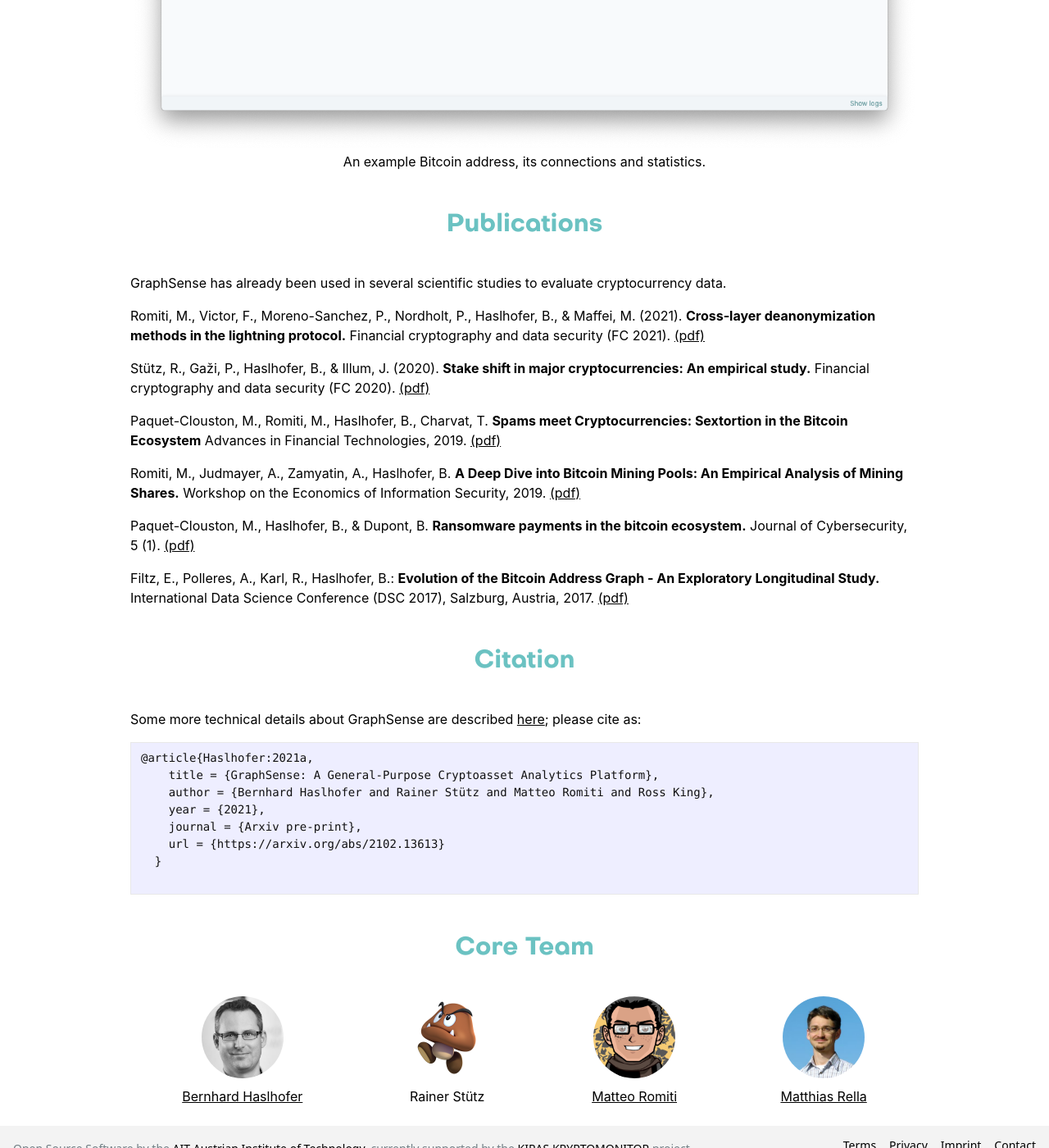
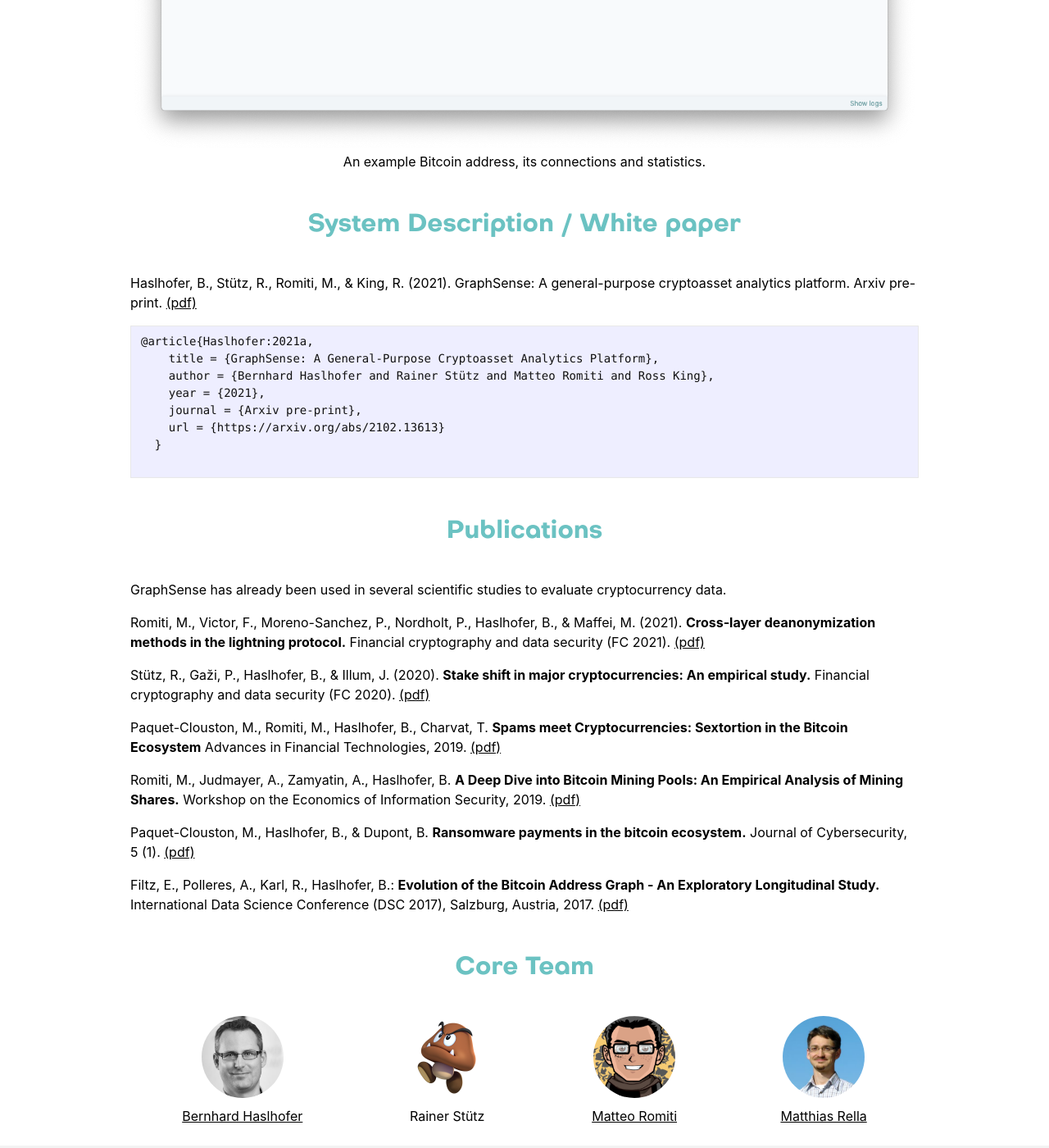
Before and after one commit to graphsense/graphsense.github.io, a Jekyll site: the page built from index.md, in a window 1280 px wide and 1400 px high, scrolled down 2711 px. Shown: the whole window at 82% size. Built offline with Jekyll 4.4.1, drawn with Linux system fonts in a browser that asks for light colours.

Commit message:
updated systems paper

```diff
--- a/index.md
+++ b/index.md
@@ -40,6 +40,24 @@
   <p class="text-center m-auto"><img class="w-100" src="{{ "/assets/img/GraphSense_0.4.1-screenshot_detail.png" | relative_url }}" alt="screenshot"></p><p class="text-center">An example Bitcoin address, its connections and statistics.</p>
 </div>
 
+## System Description / White paper
+
+<div class="container">
+
+  <p>Haslhofer, B., Stütz, R., Romiti, M., & King, R. (2021). GraphSense: A general-purpose cryptoasset analytics platform. Arxiv pre-print.
+  <a href="https://arxiv.org/abs/2102.13613">(pdf)</a></p>
+
+  <div class="highlighter-rouge"><div class="highlight"><pre class="highlight"><code>@article{Haslhofer:2021a,
+    title = {GraphSense: A General-Purpose Cryptoasset Analytics Platform},
+    author = {Bernhard Haslhofer and Rainer Stütz and Matteo Romiti and Ross King},
+    year = {2021},
+    journal = {Arxiv pre-print},
+    url = {https://arxiv.org/abs/2102.13613}
+  }
+  </code></pre></div></div>
+</div>
+
+
 ## Publications
 
 <div class="container">
@@ -73,22 +91,6 @@
   <a href="https://aic.ai.wu.ac.at/~polleres/publications/filtz-etal-2017IDSC.pdf">(pdf)</a></p>
 </div>
 
-## Citation
-
-<div class="container">
-  <p>Some more technical details about GraphSense are described <a href="http://ceur-ws.org/Vol-1695/paper20.pdf">here</a>; please cite as:</p>
-
-  <div class="highlighter-rouge"><div class="highlight"><pre class="highlight"><code>@article{Haslhofer:2021a,
-    title = {GraphSense: A General-Purpose Cryptoasset Analytics Platform},
-    author = {Bernhard Haslhofer and Rainer Stütz and Matteo Romiti and Ross King},
-    year = {2021},
-    journal = {Arxiv pre-print},
-    url = {https://arxiv.org/abs/2102.13613}
-  }
-  </code></pre></div></div>
-</div>
-
-
 ## Core Team
 
 <ul class="contributors container d-flex flex-row flex-wrap m-auto justify-content-around">
```
